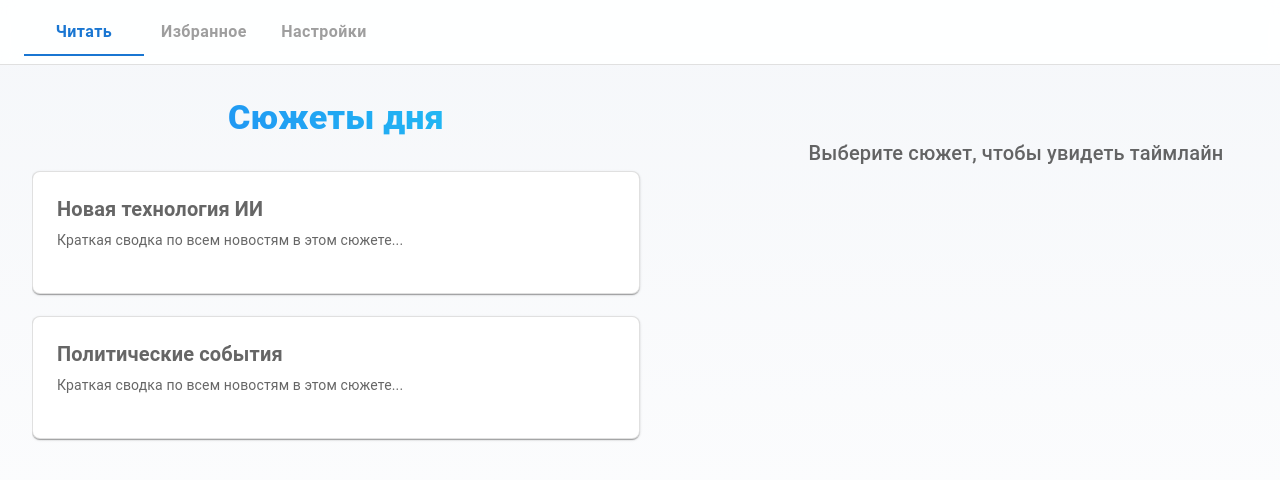
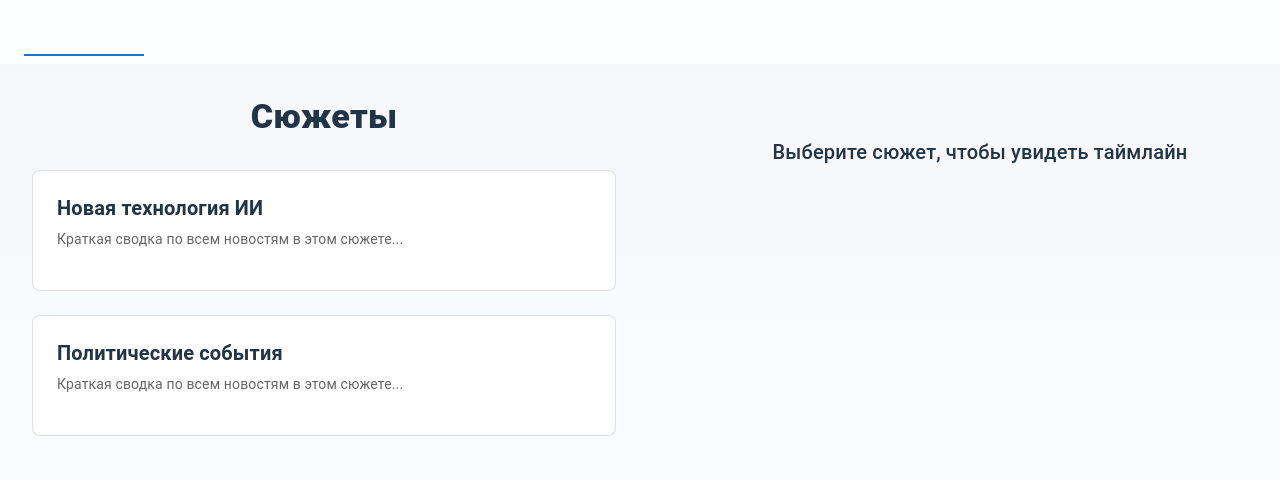
Before and after one commit to nrydanov/inbrief, a React (Vite) app in the folder clusterer/frontend/: page / in a window 1280 px wide. Shown: the top 480 px of the page. Built offline with nearby package versions, Linux system fonts and the light colour scheme; some icons are missing.

Commit message:
feat(frontend): Vibe refactor

```diff
--- a/clusterer/frontend/src/App.css
+++ b/clusterer/frontend/src/App.css
@@ -19,10 +19,10 @@
   will-change: filter;
 }
 .logo:hover {
-  filter: drop-shadow(0 0 2em #646cffaa);
+  filter: drop-shadow(0 0 2em var(--color-primary-light));
 }
 .logo.react:hover {
-  filter: drop-shadow(0 0 2em #61dafbaa);
+  filter: drop-shadow(0 0 2em var(--color-primary));
 }
 
 /* Logo spin animation for reduced motion preference */
@@ -49,7 +49,7 @@
 
 /* Read the docs link style */
 .read-the-docs {
-  color: #888;
+  color: var(--color-text-secondary);
 }
 
 /* Mobile responsiveness */
--- a/clusterer/frontend/src/App.tsx
+++ b/clusterer/frontend/src/App.tsx
@@ -1,18 +1,28 @@
-import { useState } from 'react';
+import { useState, useEffect } from 'react';
 import {
   Typography, Box, AppBar, Toolbar, Tab, Tabs, useTheme, useMediaQuery, Fade, Grow
 } from '@mui/material';
 import StoryCard from './components/StoryCard';
 import Timeline from './components/Timeline';
+import ThemeToggle from './components/ThemeToggle';
 import { STORIES } from './Data'; // Предполагается, что STORIES содержит поле 'id'
 
 function App() {
   const [selectedStoryId, setSelectedStoryId] = useState<number | null>(null);
   const [tabValue, setTabValue] = useState(0);
+  const [isDarkMode, setIsDarkMode] = useState(() => {
+    const saved = localStorage.getItem('darkMode');
+    return saved ? JSON.parse(saved) : false;
+  });
   const theme = useTheme();
   const isMobile = useMediaQuery(theme.breakpoints.down('md'));
 
   const selectedStory = STORIES.find(story => story.id === selectedStoryId);
+
+  useEffect(() => {
+    document.documentElement.setAttribute('data-theme', isDarkMode ? 'dark' : 'light');
+    localStorage.setItem('darkMode', JSON.stringify(isDarkMode));
+  }, [isDarkMode]);
 
   return (
     <Box sx={{
@@ -21,7 +31,7 @@ function App() {
       maxWidth: '100vw',
       overflowX: 'hidden',
       bgcolor: 'background.default',
-      background: 'linear-gradient(180deg, #f5f7fa 0%, #ffffff 100%)',
+      background: 'var(--gradient-background)',
       display: 'flex',
       flexDirection: 'column'
     }}>
@@ -30,25 +40,35 @@ function App() {
         elevation={0}
         sx={{
           backdropFilter: 'blur(8px)',
-          backgroundColor: 'rgba(255, 255, 255, 0.9)',
-          borderBottom: '1px solid rgba(0, 0, 0, 0.12)'
+          backgroundColor: isDarkMode ? 'rgba(18, 18, 18, 0.9)' : 'rgba(255, 255, 255, 0.9)',
+          borderBottom: '1px solid var(--color-border)'
         }}
       >
-        <Toolbar>
+        <Toolbar sx={{ justifyContent: 'space-between' }}>
           <Tabs
             value={tabValue}
             onChange={(_, v) => setTabValue(v)}
             textColor="primary"
             indicatorColor="primary"
             sx={{
+              '& .MuiTabs-root': {
+                color: 'var(--color-tab-text)',
+              },
               '& .MuiTab-root': {
                 fontSize: '1rem',
                 fontWeight: 600,
                 textTransform: 'none',
                 minWidth: 120,
                 transition: 'all 0.3s ease',
+                color: 'var(--color-tab-text)',
                 '&:hover': {
-                  color: 'primary.main',
+                  color: 'var(--color-primary)',
+                },
+                '&.Mui-selected': {
+                  color: 'var(--color-primary)',
+                },
+                '&.Mui-disabled': {
+                  color: 'var(--color-text-disabled)',
                 }
               }
             }}
@@ -57,6 +77,7 @@ function App() {
             <Tab label="Избранное" disabled />
             <Tab label="Настройки" disabled />
           </Tabs>
+          <ThemeToggle isDarkMode={isDarkMode} onToggle={() => setIsDarkMode(!isDarkMode)} />
         </Toolbar>
       </AppBar>
       <Box sx={{
@@ -86,14 +107,10 @@ function App() {
               sx={{
                 fontWeight: 800,
                 mb: 4,
-                background: 'linear-gradient(45deg, #2196F3 30%, #21CBF3 90%)',
-                backgroundClip: 'text',
-                textFillColor: 'transparent',
-                WebkitBackgroundClip: 'text',
-                WebkitTextFillColor: 'transparent'
+                color: 'var(--color-text-primary)'
               }}
             >
-              Сюжеты дня
+              Сюжеты
             </Typography>
           </Fade>
           <Box sx={{
@@ -128,17 +145,17 @@ function App() {
             {selectedStory ? (
               <Fade in timeout={500}>
                 <Box>
-                  <Typography variant="h5" sx={{ fontWeight: 600, mb: 2, color: 'text.secondary' }}>
+                  <Typography variant="h5" sx={{ fontWeight: 600, mb: 2, color: 'var(--color-text-primary)' }}>
                     {selectedStory.title}
                   </Typography>
-                  <Typography variant="body1" color="text.secondary" sx={{ mb: 3, lineHeight: 1.7 }}>
+                  <Typography variant="body1" sx={{ mb: 3, lineHeight: 1.7, color: 'var(--color-text-secondary)' }}>
                     {selectedStory.summary}
                   </Typography>
                   <Timeline events={selectedStory.timeline} />
                 </Box>
               </Fade>
             ) : (
-              <Typography variant="h6" align="center" color="text.secondary" sx={{ mt: 5 }}>
+              <Typography variant="h6" align="center" sx={{ mt: 5, color: 'var(--color-text-secondary)' }}>
                 Выберите сюжет, чтобы увидеть таймлайн
               </Typography>
             )}
@@ -154,10 +171,10 @@ function App() {
              pt: 3,
              borderTop: '1px solid rgba(0, 0, 0, 0.12)'
            }}>
-             <Typography variant="h6" sx={{ fontWeight: 600, mb: 2 }}>
+             <Typography variant="h6" sx={{ fontWeight: 600, mb: 2, color: 'var(--color-text-primary)' }}>
                 {selectedStory.title}
               </Typography>
-              <Typography variant="body1" color="text.secondary" sx={{ mb: 3, lineHeight: 1.7 }}>
+              <Typography variant="body1" sx={{ mb: 3, lineHeight: 1.7, color: 'var(--color-text-secondary)' }}>
                 {selectedStory.summary}
               </Typography>
              <Timeline events={selectedStory.timeline} />
--- a/clusterer/frontend/src/components/StoryCard.tsx
+++ b/clusterer/frontend/src/components/StoryCard.tsx
@@ -7,7 +7,6 @@ import AccessTimeIcon from '@mui/icons-material/AccessTime';
 import { format } from 'date-fns';
 import { ru } from 'date-fns/locale';
 
-// Story interface representing a story object
 export interface Story {
   id: number;
   title: string;
@@ -17,70 +16,63 @@ export interface Story {
   tags?: string[];
 }
 
-// Props interface for StoryCard component
 interface StoryCardProps {
   story: Story;
   onOpen: (id: number) => void;
   isSelected: boolean;
 }
 
-// Style objects for reuse and easier maintenance
-const cardSx = {
-  height: '100%',
-  transition: 'all 0.3s ease',
-  '&:hover': {
-    transform: 'translateY(-2px)',
-    boxShadow: '0 4px 8px rgba(0,0,0,0.1)',
-  },
-  borderRadius: 2,
-  overflow: 'hidden',
-  border: '1px solid',
-};
-
-const titleSx = {
-  fontWeight: 600,
-  mb: 1,
-  lineHeight: 1.3,
-  color: 'text.secondary',
-};
-
-const summarySx = {
-  display: '-webkit-box',
-  WebkitLineClamp: 3,
-  WebkitBoxOrient: 'vertical',
-  overflow: 'hidden',
-  lineHeight: 1.5,
-  color: 'text.secondary',
-};
-
-// Subcomponent for rendering story tags
+// Теги
 const StoryTags = ({ tags }: { tags: string[] }) => (
   <Stack direction="row" spacing={1} flexWrap="wrap" useFlexGap>
     {tags.map(tag => (
-      <Chip key={tag} label={tag} size="small" sx={{
-        backgroundColor: 'primary.light',
-        color: 'primary.contrastText',
-        '&:hover': { backgroundColor: 'primary.main' },
-      }} />
+      <Chip
+        key={tag}
+        label={tag}
+        size="small"
+        sx={{
+          backgroundColor: 'var(--primary-light)',
+          color: 'var(--primary-contrast)',
+          fontWeight: 500,
+          '&:hover': { backgroundColor: 'var(--primary)' },
+        }}
+      />
     ))}
   </Stack>
 );
 
-// Subcomponent for rendering story date
+// Дата
 const StoryDate = ({ date }: { date: Date }) => (
   <Box sx={{ display: 'flex', alignItems: 'center', mb: 1 }}>
-    <AccessTimeIcon sx={{ fontSize: 16, mr: 0.5, color: 'text.secondary' }} />
-    <Typography variant="caption" color="text.secondary">
+    <AccessTimeIcon sx={{ fontSize: 16, mr: 0.5, color: 'var(--text-secondary)' }} />
+    <Typography variant="caption" sx={{ color: 'var(--text-secondary)' }}>
       {format(date, 'd MMMM yyyy', { locale: ru })}
     </Typography>
   </Box>
 );
 
-// Main StoryCard component
 const StoryCard = ({ story, onOpen, isSelected }: StoryCardProps) => (
-  <Card sx={{ ...cardSx, borderColor: isSelected ? 'text.secondary' : 'divider' }}>
+  <Card
+    sx={{
+      height: '100%',
+      border: `1px solid ${isSelected ? 'var(--primary)' : 'var(--border)'}`,
+      backgroundColor: 'var(--bg)',
+      color: 'var(--text-main)',
+      boxShadow: 'none',
+      borderRadius: 2, // Без скруглений!
+      transition: 'border-color 0.3s',
+      position: 'relative',
+      cursor: 'pointer',
+      '&:hover': {
+        borderColor: 'var(--primary)',
+        boxShadow: 'none',
+      }
+    }}
+    onClick={() => onOpen(story.id)}
+    tabIndex={0}
+    role="button"
+  >
     <CardActionArea
-      onClick={() => onOpen(story.id)}
       disableRipple
       sx={{
         height: '100%',
@@ -92,8 +84,30 @@ const StoryCard = ({ story, onOpen, isSelected }: StoryCardProps) => (
       <CardContent sx={{ flexGrow: 1, p: 3 }}>
         <Stack spacing={2}>
           <Box>
-            <Typography variant="h6" sx={titleSx}>{story.title}</Typography>
-            <Typography variant="body2" sx={summarySx}>{story.summary}</Typography>
+            <Typography
+              variant="h6"
+              sx={{
+                fontWeight: 600,
+                mb: 1,
+                lineHeight: 1.3,
+                color: 'var(--text-main)'
+              }}
+            >
+              {story.title}
+            </Typography>
+            <Typography
+              variant="body2"
+              sx={{
+                display: '-webkit-box',
+                WebkitLineClamp: 3,
+                WebkitBoxOrient: 'vertical',
+                overflow: 'hidden',
+                lineHeight: 1.5,
+                color: 'var(--text-secondary)'
+              }}
+            >
+              {story.summary}
+            </Typography>
           </Box>
           <Box sx={{ mt: 'auto' }}>
             {story.date && <StoryDate date={story.date} />}
--- /dev/null
+++ b/clusterer/frontend/src/components/ThemeToggle.tsx
@@ -0,0 +1,29 @@
+import { IconButton, Tooltip } from '@mui/material';
+import Brightness4Icon from '@mui/icons-material/Brightness4';
+import Brightness7Icon from '@mui/icons-material/Brightness7';
+
+interface ThemeToggleProps {
+  isDarkMode: boolean;
+  onToggle: () => void;
+}
+
+const ThemeToggle = ({ isDarkMode, onToggle }: ThemeToggleProps) => (
+  <Tooltip title={isDarkMode ? "Светлая тема" : "Тёмная тема"}>
+    <IconButton
+      onClick={onToggle}
+      color="inherit"
+      sx={{
+        ml: 2,
+        color: 'var(--text-main)',
+        backgroundColor: 'transparent',
+        '&:hover': {
+          backgroundColor: 'var(--hover)',
+        }
+      }}
+    >
+      {isDarkMode ? <Brightness7Icon /> : <Brightness4Icon />}
+    </IconButton>
+  </Tooltip>
+);
+
+export default ThemeToggle;
--- a/clusterer/frontend/src/index.css
+++ b/clusterer/frontend/src/index.css
@@ -1,80 +1,32 @@
-/* ===== Root Theme Variables ===== */
-:root {
-  /* Typography */
-  font-family: system-ui, Avenir, Helvetica, Arial, sans-serif;
-  line-height: 1.5;
-  font-weight: 400;
+@import './theme.css';
 
-  /* Color scheme */
-  color-scheme: light dark;
-  color: rgba(255, 255, 255, 0.87);
-  background-color: #fbf4f4;
+/* Базовые сбросы и оформление */
+html, body, #root {
+  height: 100%;
+  margin: 0;
+  padding: 0;
+  background: var(--bg-gradient);
+  color: var(--text-main);
+  font-family: 'Roboto', Arial, sans-serif;
+  box-sizing: border-box;
+}
 
-  /* Font rendering */
-  font-synthesis: none;
-  text-rendering: optimizeLegibility;
+/* Универсальный box-sizing для всех элементов */
+*, *::before, *::after {
+  box-sizing: inherit;
+}
+
+/* Сглаживание шрифтов для лучшего рендеринга */
+body {
   -webkit-font-smoothing: antialiased;
   -moz-osx-font-smoothing: grayscale;
 }
 
-/* ===== Body Layout ===== */
-body {
-  margin: 0;
-  min-width: 320px;
-  min-height: 100vh;
-  /* Remove flex/centering: let app container handle layout */
+/* Адаптивность для мобильных устройств */
+@media (max-width: 600px) {
+  html, body, #root {
+    font-size: 15px;
+  }
 }
 
-/* ===== Headings ===== */
-h1 {
-  font-size: 3.2em;
-  line-height: 1.1;
-}
-
-/* ===== Links ===== */
-a {
-  font-weight: 500;
-  color: #646cff;
-  text-decoration: none;
-  transition: color 0.2s;
-}
-a:hover {
-  color: #535bf2;
-}
-
-/* ===== Buttons ===== */
-button {
-  border-radius: 8px;
-  border: 1px solid transparent;
-  padding: 0.6em 1.2em;
-  font-size: 1em;
-  font-weight: 500;
-  font-family: inherit;
-  background-color: #1a1a1a;
-  color: inherit;
-  cursor: pointer;
-  transition: border-color 0.25s, background-color 0.2s;
-}
-button:hover {
-  border-color: #646cff;
-}
-button:focus,
-button:focus-visible {
-  outline: 2px solid #646cff;
-  outline-offset: 2px;
-}
-
-/* ===== Light Mode Overrides ===== */
-@media (prefers-color-scheme: light) {
-  :root {
-    color: #213547;
-    background-color: #fff;
-  }
-  a:hover {
-    color: #747bff;
-  }
-  button {
-    background-color: #f9f9f9;
-    color: #213547;
-  }
-}
+/* Можно добавить кастомные анимации или классы, если они реально используются */
--- a/clusterer/frontend/src/main.tsx
+++ b/clusterer/frontend/src/main.tsx
@@ -1,5 +1,6 @@
 import { StrictMode } from 'react'
 import { createRoot } from 'react-dom/client'
+import './theme.css'
 import './index.css'
 import App from './App.tsx'
 
--- /dev/null
+++ b/clusterer/frontend/src/theme.css
@@ -0,0 +1,59 @@
+:root {
+  /* Основные цвета (Primary Palette) */
+  --primary: #2196F3;
+  --primary-light: #64B5F6;
+  --primary-dark: #1976D2;
+  --primary-contrast: #FFFFFF;
+
+  /* Фоновые цвета (Backgrounds) */
+  --bg: #FFFFFF;
+  --bg-alt: #F5F7FA;
+  --bg-gradient: linear-gradient(180deg, #F5F7FA 0%, #FFFFFF 100%);
+
+  /* Текстовые цвета (Text) */
+  --text-main: #213547;
+  --text-secondary: rgba(0, 0, 0, 0.6);
+  --text-disabled: rgba(0, 0, 0, 0.38);
+
+  /* Граничные цвета (Borders & Shadows) */
+  --border: rgba(0, 0, 0, 0.12);
+  --border-light: rgba(0, 0, 0, 0.08);
+  --shadow: rgba(0, 0, 0, 0.1);
+
+  /* Цвета для состояний (States) */
+  --hover: rgba(33, 150, 243, 0.08);
+  --selected: rgba(33, 150, 243, 0.12);
+
+  /* Градиенты (Gradients) */
+  --gradient-primary: linear-gradient(45deg, var(--primary) 30%, var(--primary-light) 90%);
+}
+
+[data-theme="dark"] {
+  /* Основные цвета (Primary Palette) */
+  --primary: #2196F3;
+  --primary-light: #64B5F6;
+  --primary-dark: #1976D2;
+  --primary-contrast: #FFFFFF;
+
+  /* Фоновые цвета (Backgrounds) */
+  --bg: #121212;
+  --bg-alt: #1E1E1E;
+  --bg-gradient: linear-gradient(180deg, #1E1E1E 0%, #121212 100%);
+
+  /* Текстовые цвета (Text) */
+  --text-main: rgba(255, 255, 255, 0.87);
+  --text-secondary: rgba(255, 255, 255, 0.6);
+  --text-disabled: rgba(255, 255, 255, 0.38);
+
+  /* Граничные цвета (Borders & Shadows) */
+  --border: rgba(255, 255, 255, 0.12);
+  --border-light: rgba(255, 255, 255, 0.08);
+  --shadow: rgba(0, 0, 0, 0.3);
+
+  /* Цвета для состояний (States) */
+  --hover: rgba(33, 150, 243, 0.16);
+  --selected: rgba(33, 150, 243, 0.24);
+
+  /* Градиенты (Gradients) */
+  --gradient-primary: linear-gradient(45deg, var(--primary) 30%, var(--primary-light) 90%);
+}
--- a/clusterer/frontend/tsconfig.app.json
+++ b/clusterer/frontend/tsconfig.app.json
@@ -19,7 +19,6 @@
     "strict": true,
     "noUnusedLocals": true,
     "noUnusedParameters": true,
-    "erasableSyntaxOnly": true,
     "noFallthroughCasesInSwitch": true,
     "noUncheckedSideEffectImports": true
   },
```
Also changed, not shown: clusterer/frontend/src/components/Timeline.tsx (+35 -36 lines).
